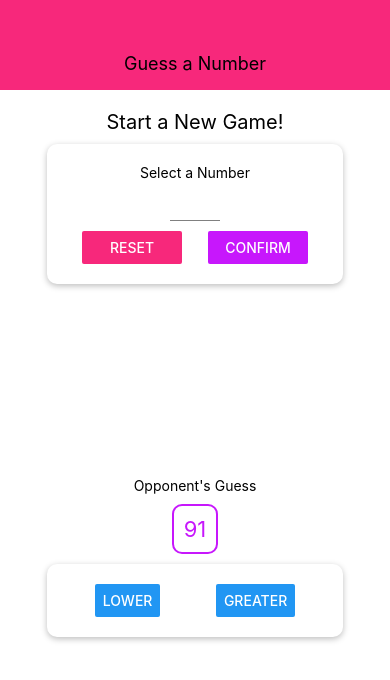
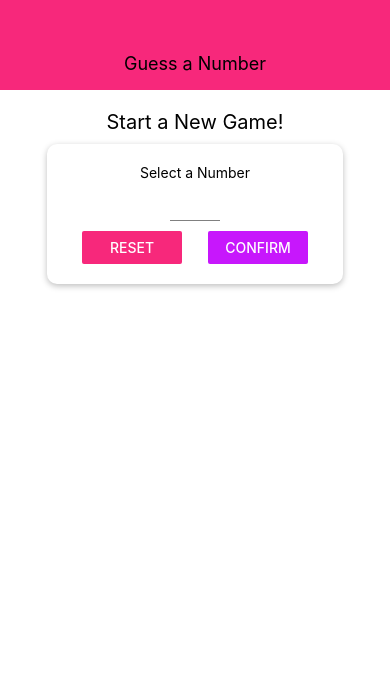
Before and after one commit to cwill833/number-guessing-game-native, a React Native app: screen / in a window 390 px wide. Shown: the top 680 px of the page. Built offline with nearby package versions, Linux system fonts and the light colour scheme.

Commit message:
can switch screen between select number and game screen

```diff
--- a/App.js
+++ b/App.js
@@ -1,4 +1,4 @@
-import React from 'react';
+import React, { useState } from 'react';
 import { StyleSheet, View } from 'react-native';
 import Header from './components/Header'
 import GameScreen from './screens/GameScreen';
@@ -6,12 +6,21 @@ import StartGameScreen from './screens/StartGameScreen';
 
 export default function App() {
 
+  const [userNumber, setUserNumber] = useState()
 
+  const startGameHandler = (selectedNumber) => {
+    setUserNumber(selectedNumber)
+  }
+
+  let content = <StartGameScreen onStartGame={startGameHandler}/>
+
+  if(userNumber){
+    content = <GameScreen userChoice={userNumber}/>
+  }
   return (
     <View style={styles.screen}>
       <Header title="Guess a Number" />
-      <StartGameScreen />
-      <GameScreen />
+      {content}
     </View>
   );
 }
--- a/screens/GameScreen.js
+++ b/screens/GameScreen.js
@@ -16,7 +16,7 @@ const generateRandomNum = (min, max, exclude) => {
 
 const GameScreen = props => {
 
-  const [currentGuess, setCurrentGuess] = useState(generateRandomNum(1, 100, props.userChoice))
+  const [currentGuess, setCurrentGuess] = useState(generateRandomNum(1, 100, parseInt(props.userChoice)))
 
   return(
     <View style={styles.screen}>
@@ -40,7 +40,7 @@ const styles = StyleSheet.create({
   buttonContainer: {
     flexDirection: 'row',
     justifyContent: 'space-around',
-    marginTop: '20',
+    marginTop: 20,
     width: 300,
     maxWidth: '80%'
   }
--- a/screens/StartGameScreen.js
+++ b/screens/StartGameScreen.js
@@ -40,7 +40,7 @@ const StartGameScreen = props => {
         <NumberContainer>
           {selectedNumber}
         </NumberContainer>
-        <Button title="START GAME" />
+        <Button onPress={()=>props.onStartGame(selectedNumber)} title="START GAME" />
       </Card>
     )
   }
```
